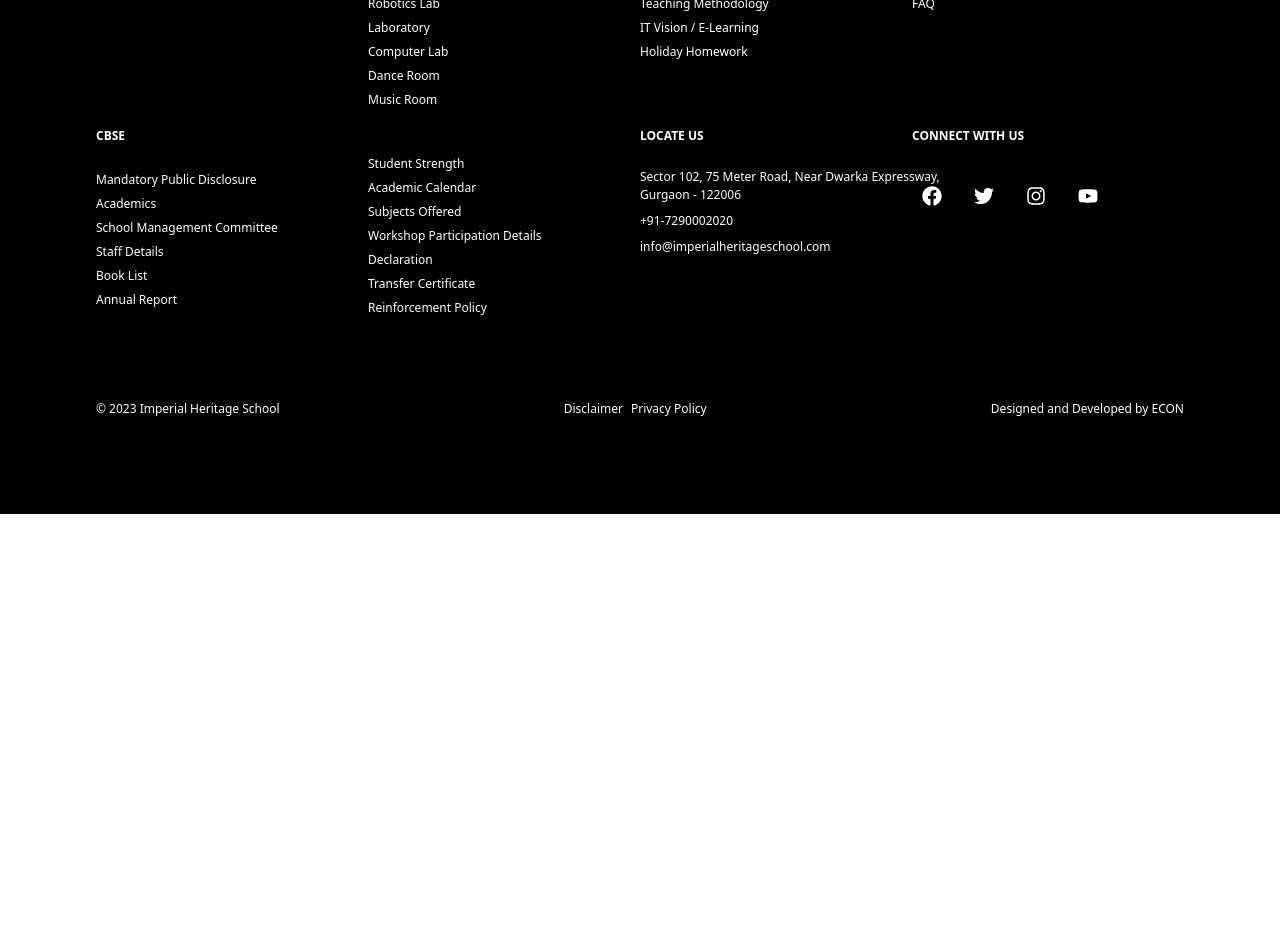
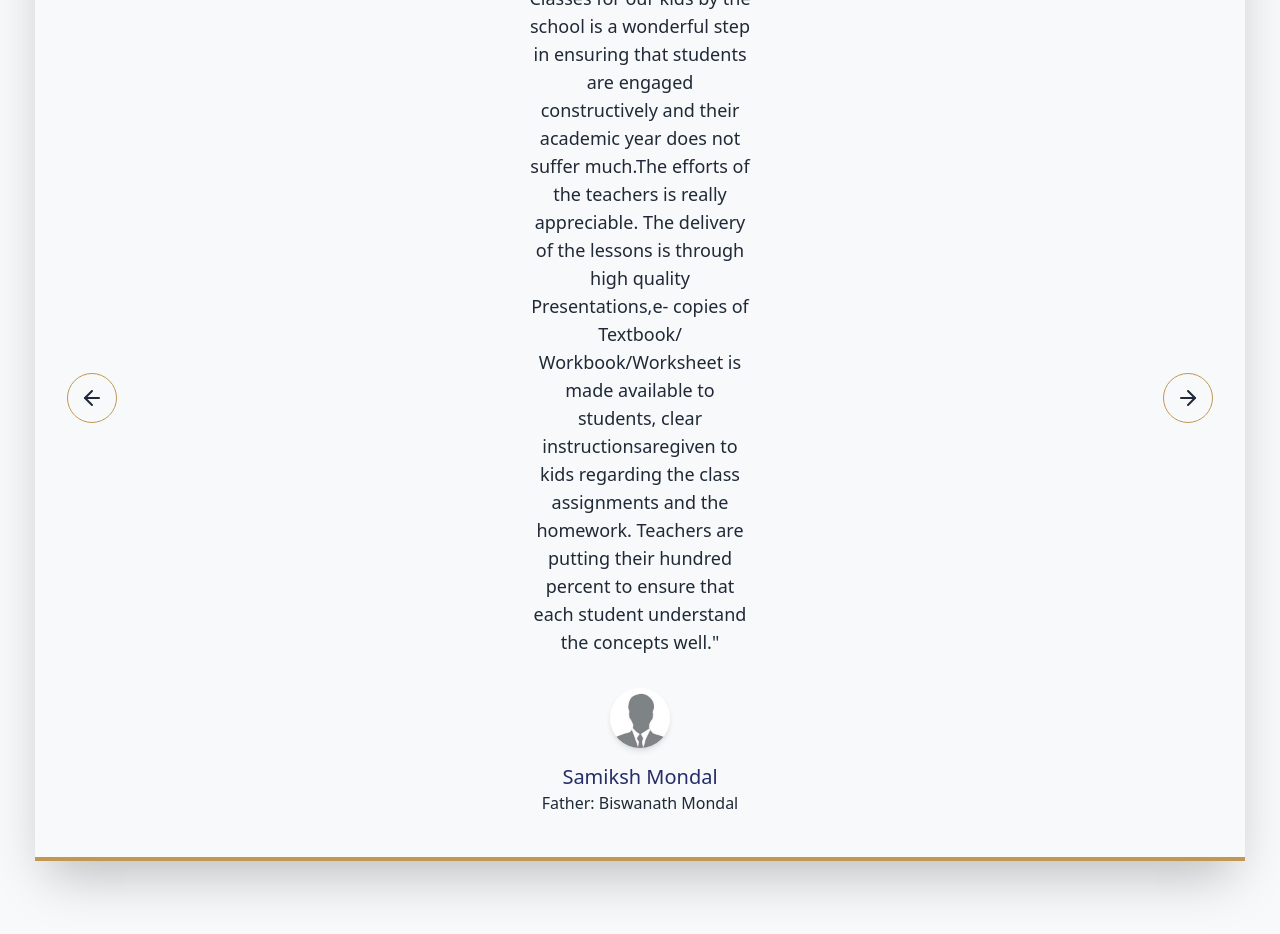
Before and after one commit to dp4kk/assignment_esop, a React (Vite) app: page / in a window 1280 px wide. Shown: the part 280-1214 px from the top of the page. Before the commit the page ends 800 px from the top, so only its background shows below. Built offline with nearby package versions, Linux system fonts and the light colour scheme.

Commit message:
added the carousel

```diff
--- a/src/App.jsx
+++ b/src/App.jsx
@@ -2,13 +2,12 @@
 import './App.css'
 import Topbar from './components/Topbar'
 import Footer from './components/Footer'
+import ParentSpeak from './components/ParentSpeak'
 function App() {
 
   return (
-    <>
-    <Footer/>
-    </>
-  )
+    <ParentSpeak/>
+  );
 }
 
 export default App
--- /dev/null
+++ b/src/components/ParentSpeak.jsx
@@ -0,0 +1,113 @@
+import React from 'react'
+import { useState } from 'react';
+import Male from '../assets/images/testim2.jpg'
+import Female from '../assets/images/testim1.jpg'
+import { FiArrowLeft, FiArrowRight } from "react-icons/fi";
+
+const ParentSpeak = () => {
+     const reviews = [
+       {
+         id: 1,
+         review:
+           "The initiative of conducting the Online Classes for our kids by the school is a wonderful step in ensuring that students are engaged constructively and their academic year does not suffer much.The efforts of the teachers is really appreciable. The delivery of the lessons is through high quality Presentations,e- copies of Textbook/ Workbook/Worksheet is made available to students, clear instructionsaregiven to kids regarding the class assignments and the homework. Teachers are putting their hundred percent to ensure that each student understand the concepts well.",
+         name: "Samiksh Mondal",
+         parent: "Father: Biswanath Mondal",
+         icon: "Male",
+       },
+       {
+         id: 2,
+         review:
+           "Would like to go on record in saying that the activity which has been conducted by you on water conservation was really good as this spread awareness about the current tragic situation where in multiple cities across globe are facing water crisis .we been very fortunate as we have ample amount of water but having said that we still feel a water scarcity in Many cities.... therefore awareness for water conservation is a need of the hour.. my appreciation for the thoughtfulness of the school...",
+         name: "Jay Batra",
+         parent: "Mother: Sheetal Batra",
+         icon: "Female",
+       },
+       {
+         id: 3,
+         review:
+           "My daughter Shiya Thakur is studying in KG B. You have shifted to online teaching so beautifully that children enjoy these sessions and react as if they are in a real classroom and not a virtual one. The enthusiasm of the teachers (Sweety Ma’am and Poonam Ma’am) is so infectious that we parents also join in and attend the classes with our children. You have set high expectations for our child and we are sure that she will meet them ! I wanted to let you know you are doing great job and we support you completely what you are doing.",
+         name: "Shiya Thakur(KG B)",
+         parent: "Father: Atul Kumar Thakur",
+         icon: "Male",
+       },
+       {
+         id: 4,
+         review:
+           "The class presentation was totally a mesmerizing performance. The idea of controlling air pollution was very well executed and presented by the students. The forms like skit, rap, poem recitation and song which were used to convey the message of controlling air pollution made us all abide to the presentation from start till end.Wonderful job done by students and teachers.",
+         name: "Akul Dhaka",
+         parent: "Mother: Pooja Dhaka",
+         icon: "Female",
+       },
+       {
+         id: 5,
+         review:
+           "I am Aarushi’s mother who studies in Grade II B. I am extremely happy with the online classes as my daughter really looks forward to learning new concepts everyday. All the teachers are doing a wonderful job. Thank-you For Imperial Heritage School for having such motivated and dedicated staff members.",
+         name: "Aarushi (Grade II B)",
+         parent: "Mother:",
+         icon: "Female",
+       },
+     ];
+     const [current,setCurrent]=useState(0)
+     const reviewLength=reviews.length
+     const nextSlide=()=>{
+        setCurrent(current===reviewLength-1?0:current+1)
+     }
+     const previousSlide=()=>{
+        setCurrent(current===0?reviewLength-1:current-1)
+     }
+  return (
+    <div className="w-full relative overflow-hidden py-24 bg-[#f8f9fa]">
+      <div className="px-[15px] mx-auto">
+        <div className="text-center ">
+          <h2 className="text-4xl text-[#242D69]">Parent's Speak</h2>
+        </div>
+        <div className="relative p-10 mt-8 shadow-2xl border-b-4 border-solid border-[#C19753] max-w-[1210px] min-h-[376px] mx-auto ">
+          {reviews.map((item, index) => {
+            return (
+              <div key={index}>
+                {index === current && (
+                  <div className="flex flex-col justify-center items-center">
+                    <p className="text-center max-w-80 mx-auto leading-7 px-12 text-lg">
+                      "{item.review}"
+                    </p>
+                    <div className="pt-8">
+                      <img
+                        className="w-[60px] h-[60px] rounded-full mx-auto mb-4 shadow-md transition-all duration-300 ease-in-out"
+                        src={item.icon === "Male" ? Male : Female}
+                        alt="image"
+                      />
+                    </div>
+                    <div>
+                      <h5 className="text-center text-[#242d69] font-medium leading-tight text-xl">
+                        {item.name}
+                      </h5>
+                      <p className="leading-[1.75]">{item.parent}</p>
+                    </div>
+                  </div>
+                )}
+              </div>
+            );
+          })}
+          <button
+            className="absolute left-8 top-1/2"
+            onClick={() => previousSlide()}
+          >
+            <div className="w-[50px] h-[50px] border border-[#C19753] rounded-full flex justify-center items-center   transition-all duration-300 ease-in-out hover:w-[60px] hover:h-[60px] hover:bg-[#C19753]">
+              <FiArrowLeft className="text-2xl " />
+            </div>
+          </button>
+          <button
+            className="absolute right-8 top-1/2"
+            onClick={() => nextSlide()}
+          >
+            <div className="w-[50px] h-[50px] border border-[#C19753] rounded-full flex justify-center items-center   transition-all duration-300 ease-in-out hover:w-[60px] hover:h-[60px] hover:bg-[#C19753]">
+              <FiArrowRight className="text-2xl" />
+            </div>
+          </button>
+        </div>
+      </div>
+    </div>
+  );
+}
+
+export default ParentSpeak
```
